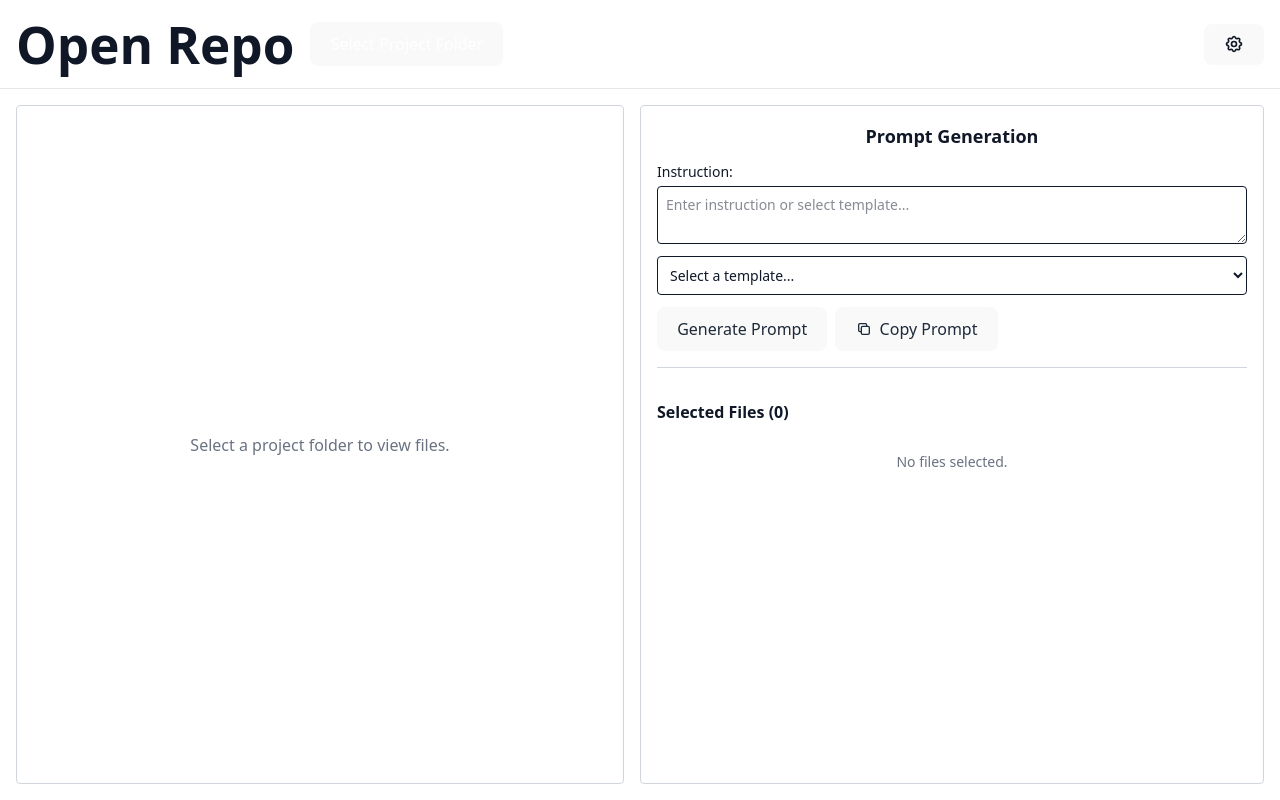
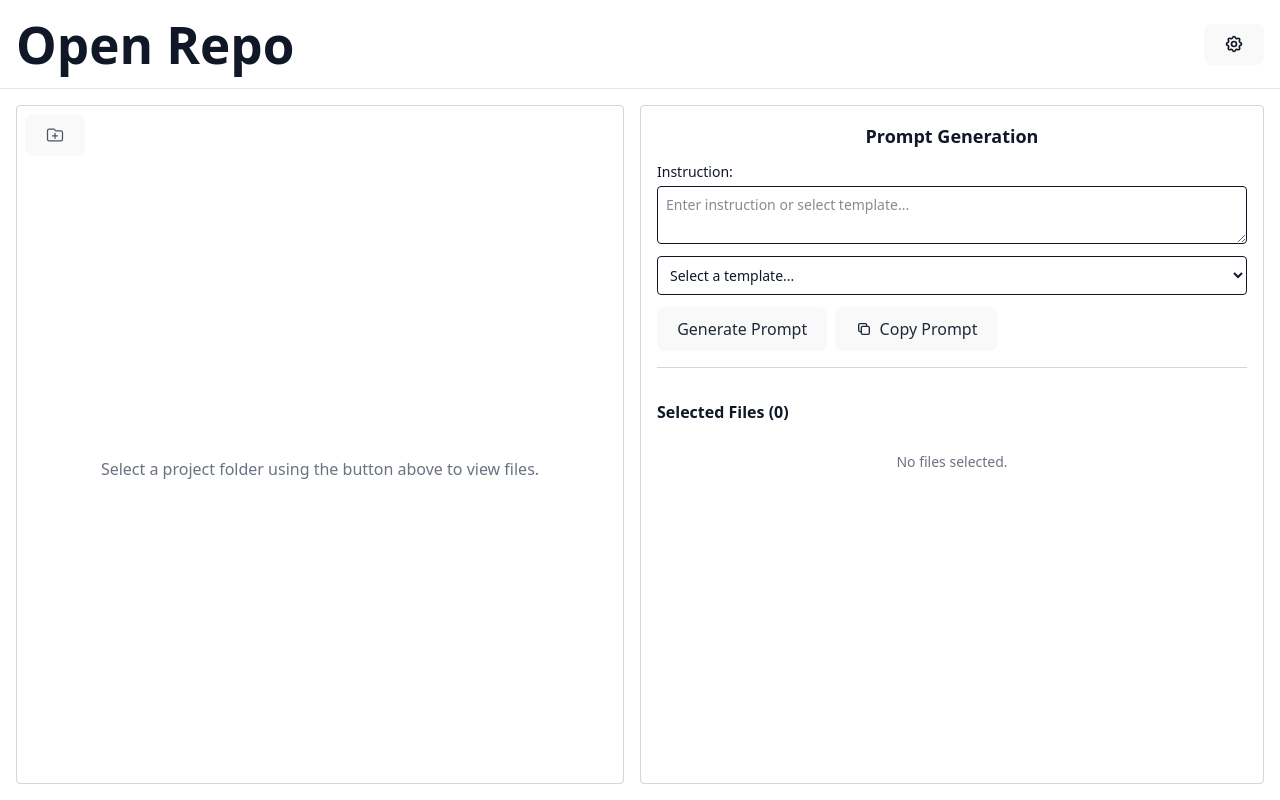
Before and after one commit to adamgoth/open-repo, a React (Vite) app: page / in a window 1280 px wide. Built offline with nearby package versions, Linux system fonts and the light colour scheme.

Commit message:
Refactor App.jsx to relocate the project folder selection button to the file browser area, enhancing layout clarity. Update the UI to improve the search input styling and maintain functionality for file selection, ensuring a more intuitive user experience.

```diff
--- a/src/App.jsx
+++ b/src/App.jsx
@@ -319,9 +319,7 @@ function App() {
       <header className="p-4 border-b border-gray-200 dark:border-gray-700 flex justify-between items-center">
         <div className="flex items-center gap-4">
           <h1 className="text-xl font-semibold">Open Repo</h1>
-          <Button onClick={handleSelectDirectory} variant="secondary">
-            Select Project Folder
-          </Button>
+          {/* Button moved to file browser area */}
         </div>
         <Button variant="icon" title="Settings" className="p-2"> {/* Use Button component */}
           {/* Placeholder for Settings Icon */}
@@ -349,15 +347,32 @@ function App() {
         <div className="flex-grow flex flex-col md:flex-row gap-4 overflow-hidden">
           {/* File Browser Area */}
           <div className="flex-1 flex flex-col border border-gray-300 dark:border-gray-600 rounded p-2 min-w-0">
-            {selectedDirectory ? (
-              <>
+            {/* --- File Browser Header (Button + Optional Search) --- */}
+            <div className="flex items-center gap-2 mb-2 flex-shrink-0">
+              <Button
+                onClick={handleSelectDirectory}
+                variant="icon"
+                title="Select Project Folder"
+                className="p-2 border rounded hover:bg-gray-100 dark:hover:bg-gray-700"
+              >
+                {/* Folder Plus Icon SVG (adjusted size) */}
+                <svg xmlns="http://www.w3.org/2000/svg" className="h-5 w-5 text-gray-600 dark:text-gray-400" fill="none" viewBox="0 0 24 24" stroke="currentColor" strokeWidth={1.5}>
+                  <path strokeLinecap="round" strokeLinejoin="round" d="M9 13h6m-3-3v6m-9 1V7a2 2 0 012-2h6l2 2h6a2 2 0 012 2v8a2 2 0 01-2 2H5a2 2 0 01-2-2z" />
+                </svg>
+              </Button>
+              {selectedDirectory && (
                 <input
                   type="text"
                   placeholder="Search files..."
                   value={searchTerm}
                   onChange={(e) => setSearchTerm(e.target.value)}
-                  className="mb-2 p-1 border rounded bg-white dark:bg-gray-700 text-sm w-full flex-shrink-0"
+                  className="p-1 border rounded bg-white dark:bg-gray-700 text-sm w-full"
                 />
+              )}
+            </div>
+
+            {/* --- Conditional Tree or Placeholder --- */}
+            {selectedDirectory ? (
               <div className="flex-grow overflow-auto min-h-0">
                 <Tree
                   key={selectedDirectory} // Force re-mount when directory changes
@@ -439,10 +454,10 @@ function App() {
                   )}
                 </Tree>
               </div>
-              </>
             ) : (
-              <div className="flex-grow flex items-center justify-center">
-                  <span className="text-gray-500 dark:text-gray-400">Select a project folder to view files.</span>
+              <div className="flex-grow flex items-center justify-center p-4">
+                  {/* Button moved to header above */}
+                  <span className="text-gray-500 dark:text-gray-400 text-center">Select a project folder using the button above to view files.</span>
               </div>
             )}
           </div>
```
Lines whose indentation alone changed are shown as unchanged.
